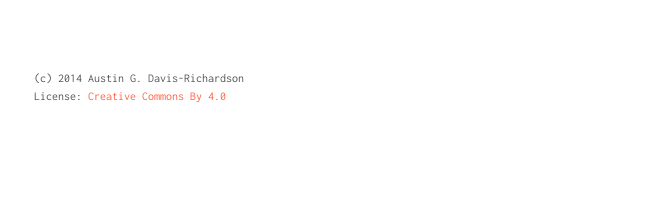
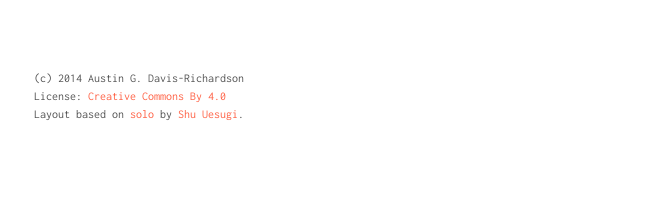
Before and after one commit to audy/audy.github.io, a Jekyll site: the page built from _posts/2011-05-04-illumina.md, in a window 1280 px wide. Shown: the part 2006-2226 px from the top of the page, without its empty margins (306-971 px from the left). Built offline with Jekyll 4.4.1, drawn with Linux system fonts in a browser that asks for light colours.

Commit message:
attribution

```diff
--- a/_layouts/blog.html
+++ b/_layouts/blog.html
@@ -18,6 +18,10 @@
             href="http://creativecommons.org/licenses/by/4.0/">Creative Commons
             By 4.0</a>
         </p>
+        <p>
+        Layout based on <a href="http://chibicode.github.io/solo/">solo</a> by
+        <a href="http://chibicode.com/">Shu Uesugi</a>.
+        </p>
     </div>
   </div>
 <script>
```
